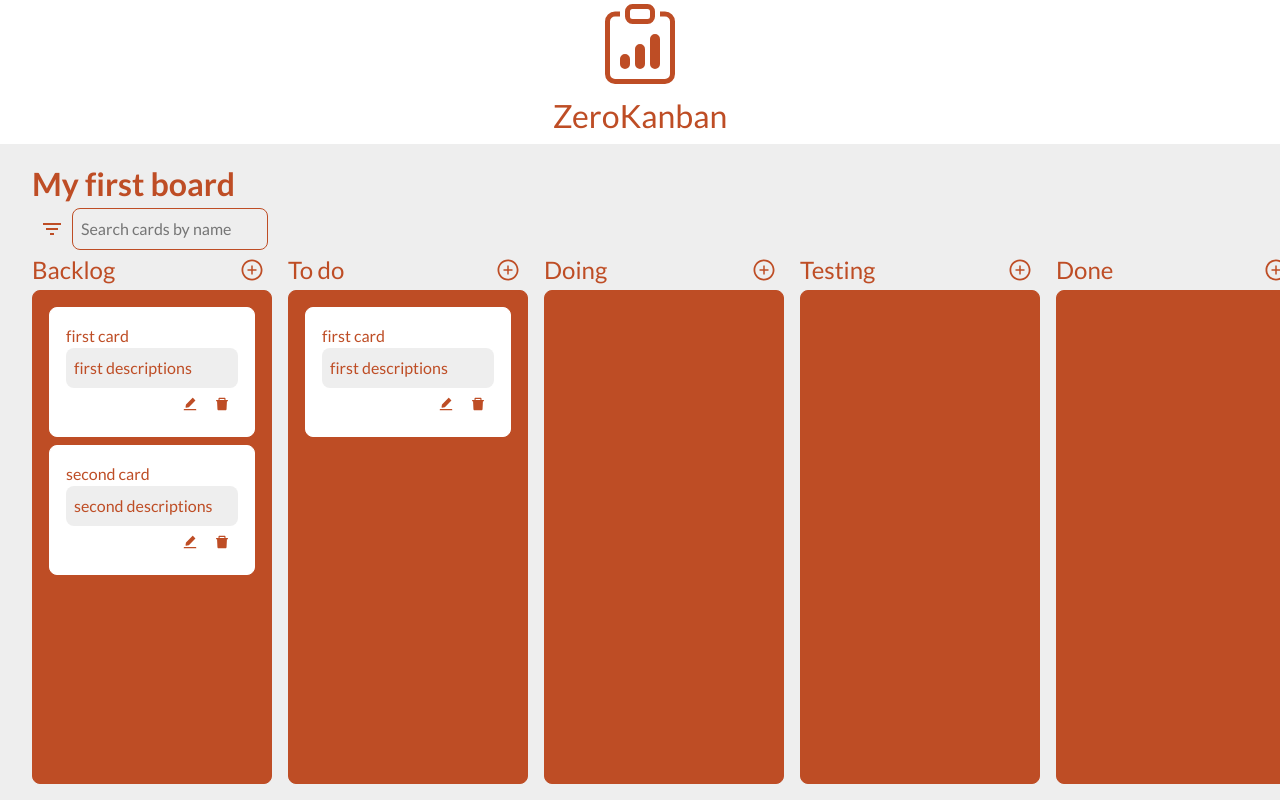
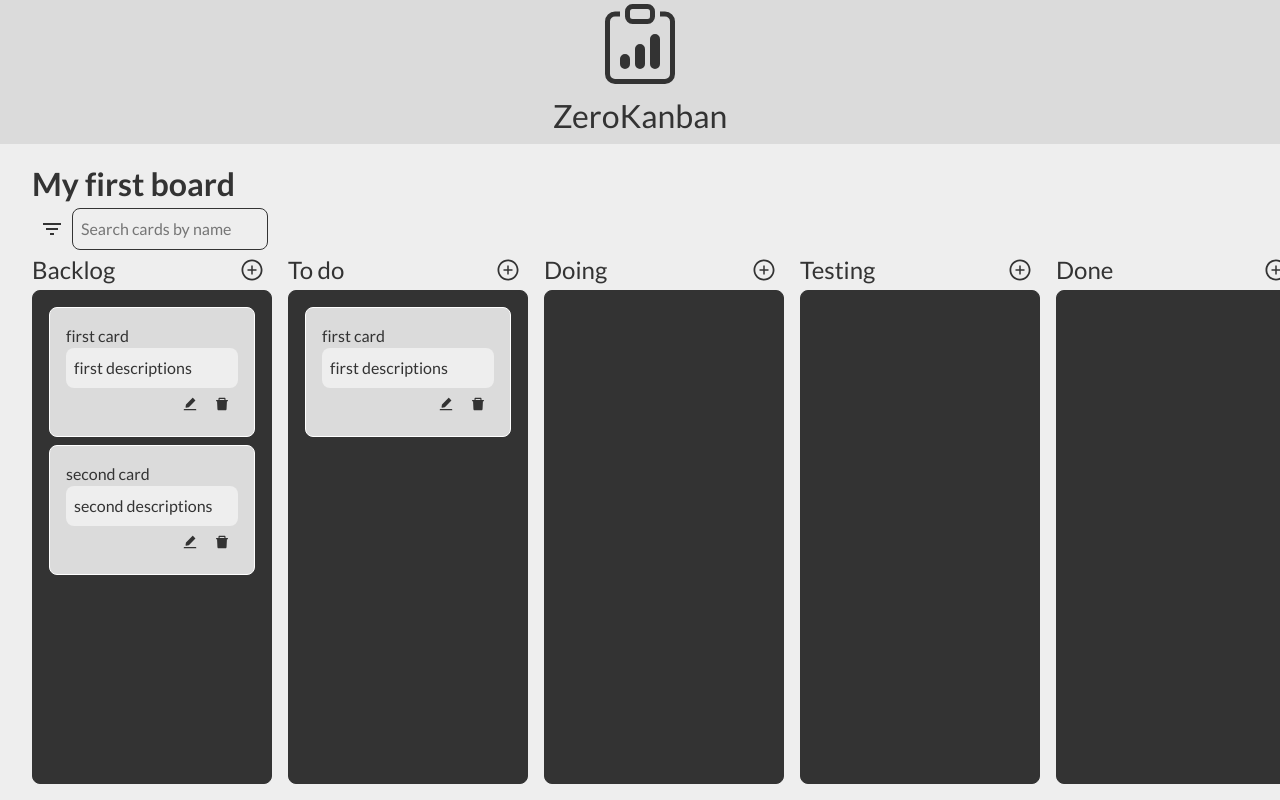
Before and after one commit to Nickrosendo/zero-kanban, a Next.js app: page / in a window 1280 px wide. Built offline with nearby package versions, Linux system fonts and the light colour scheme.

Commit message:
feat: improve theming and card component

```diff
--- a/src/components/card.component.tsx
+++ b/src/components/card.component.tsx
@@ -35,13 +35,13 @@ export const Card: React.FC<CardProps> = ({
     <StyledCard data-testid="card">
       {editing ? (
         <>
-          <input
+          <CardInput
             type="text"
             onChange={(evt) => setName(evt?.target?.value)}
             value={name}
           />
           <CardContent>
-            <input
+            <CardInput
               type="text"
               onChange={(evt) => setDescription(evt?.target?.value)}
               value={description}
@@ -118,3 +118,13 @@ const CardContent = styled.div`
   padding: 0.5rem;
   border-radius: 0.5rem;
 `;
+
+const CardInput = styled.input`
+  border-radius: 8px;
+  color: ${(props) => props.theme.fg};
+  border: 1px solid ${(props) => props.theme.fg};
+  background: transparent;
+  outline: 0;
+  padding: 0.5rem;
+  width: 100%;
+`;
--- a/src/pages/_app.tsx
+++ b/src/pages/_app.tsx
@@ -1,5 +1,7 @@
 import { ThemeProvider, createGlobalStyle } from "styled-components";
 import type { AppProps } from "next/app";
+
+import { theme } from "@root/themes";
 
 const GlobalStyle = createGlobalStyle`
   * {
@@ -8,11 +10,6 @@ const GlobalStyle = createGlobalStyle`
 `;
 
 function MyApp({ Component, pageProps }: AppProps) {
-  const theme = {
-    fg: "#be4d25",
-    bg: "#fff",
-  };
-
   return (
     <>
       <GlobalStyle />
--- /dev/null
+++ b/src/themes/colors.ts
@@ -0,0 +1,106 @@
+export const colors = {
+  brand: {
+    "50": "#8C4D4D",
+    "100": "#AC1717",
+    "200": "#F59090",
+    "400": "#f34e4e",
+    "800": " #f21703",
+  },
+
+  gray: {
+    "50": "#F2F2F2",
+    "100": "#DBDBDB",
+    "200": "#C4C4C4",
+    "300": "#ADADAD",
+    "400": "#969696",
+    "500": "#808080",
+    "600": "#666666",
+    "700": "#4D4D4D",
+    "800": "#333333",
+    "900": "#1A1A1A",
+  },
+  red: {
+    "50": "#FEE6E6",
+    "100": "#FDB9B9",
+    "200": "#FC8D8D",
+    "300": "#FB6060",
+    "400": "#FA3333",
+    "500": "#F90606",
+    "600": "#C70505",
+    "700": "#950404",
+    "800": "#630303",
+    "900": "#320101",
+  },
+  orange: {
+    "50": "#FFF0E5",
+    "100": "#FFD4B8",
+    "200": "#FFB88A",
+    "300": "#FF9C5C",
+    "400": "#FF812E",
+    "500": "#FF6500",
+    "600": "#CC5100",
+    "700": "#993C00",
+    "800": "#662800",
+    "900": "#331400",
+  },
+  yellow: {
+    "50": "#FEF6E7",
+    "100": "#FBE7BB",
+    "200": "#F9D78F",
+    "300": "#F7C864",
+    "400": "#F5B838",
+    "500": "#F2A90D",
+    "600": "#C2870A",
+    "700": "#916508",
+    "800": "#614405",
+    "900": "#302203",
+  },
+  green: {
+    "50": "#E5FFFC",
+    "100": "#B8FFF6",
+    "200": "#8AFFF0",
+    "300": "#5CFFEB",
+    "400": "#2EFFE5",
+    "500": "#00FFDF",
+    "600": "#00CCB3",
+    "700": "#009986",
+    "800": "#006659",
+    "900": "#00332D",
+  },
+  blue: {
+    "50": "#E6F4FF",
+    "100": "#B9DFFE",
+    "200": "#8CCAFD",
+    "300": "#5EB5FC",
+    "400": "#31A1FC",
+    "500": "#048CFB",
+    "600": "#0370C9",
+    "700": "#025497",
+    "800": "#023864",
+    "900": "#011C32",
+  },
+  purple: {
+    "50": "#EDE5FF",
+    "100": "#CEB8FF",
+    "200": "#AE8AFF",
+    "300": "#8E5CFF",
+    "400": "#6E2EFF",
+    "500": "#4E00FF",
+    "600": "#3F00CC",
+    "700": "#2F0099",
+    "800": "#1F0066",
+    "900": "#100033",
+  },
+  pink: {
+    "50": "#FFE5F1",
+    "100": "#FFB8D8",
+    "200": "#FF8ABF",
+    "300": "#FF5CA6",
+    "400": "#FF2E8D",
+    "500": "#FF0074",
+    "600": "#CC005D",
+    "700": "#990046",
+    "800": "#66002E",
+    "900": "#330017",
+  },
+};
--- /dev/null
+++ b/src/themes/index.ts
@@ -0,0 +1,5 @@
+import { colors } from "./colors";
+export const theme = {
+  fg: colors.gray[800],
+  bg: colors.gray[100],
+};
```
